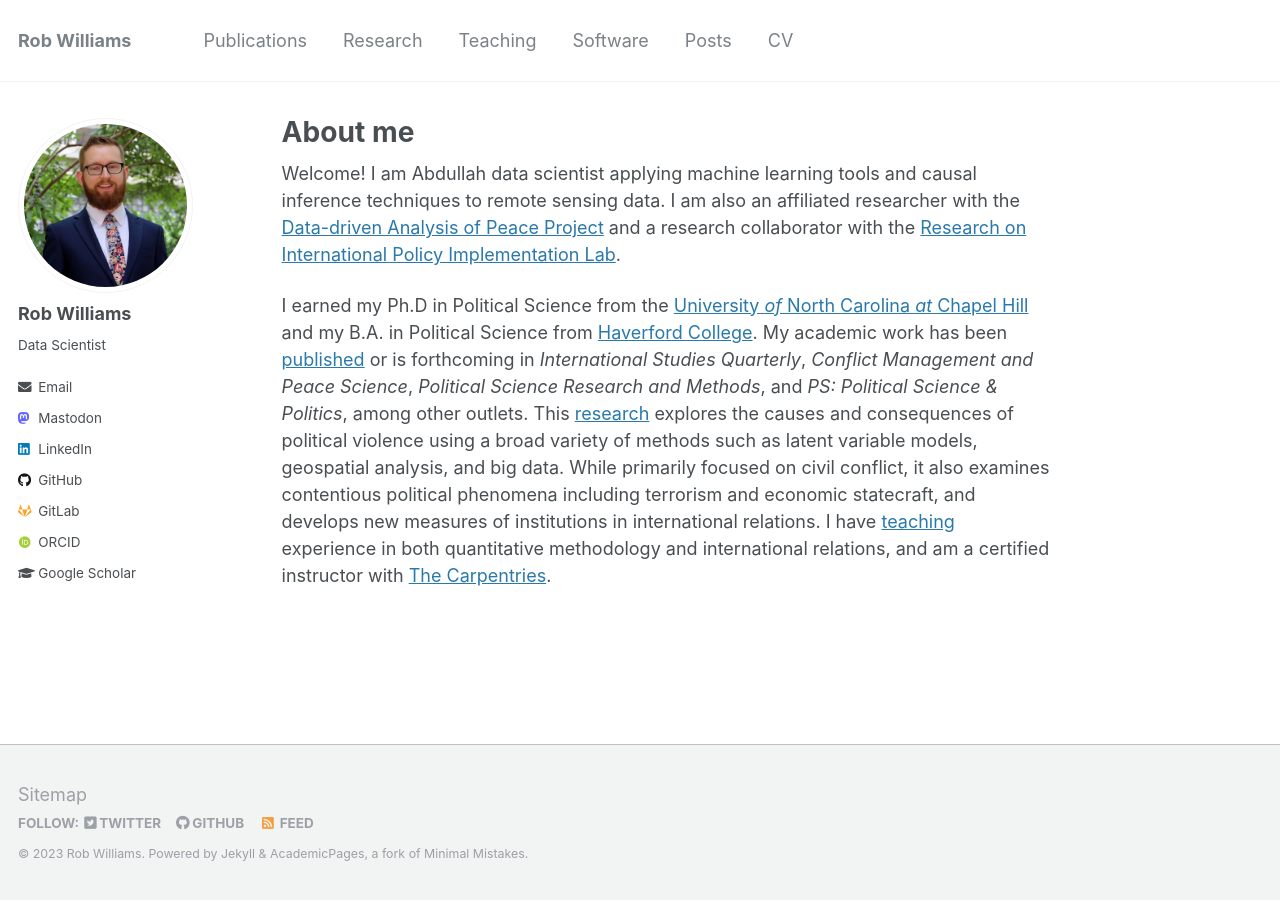
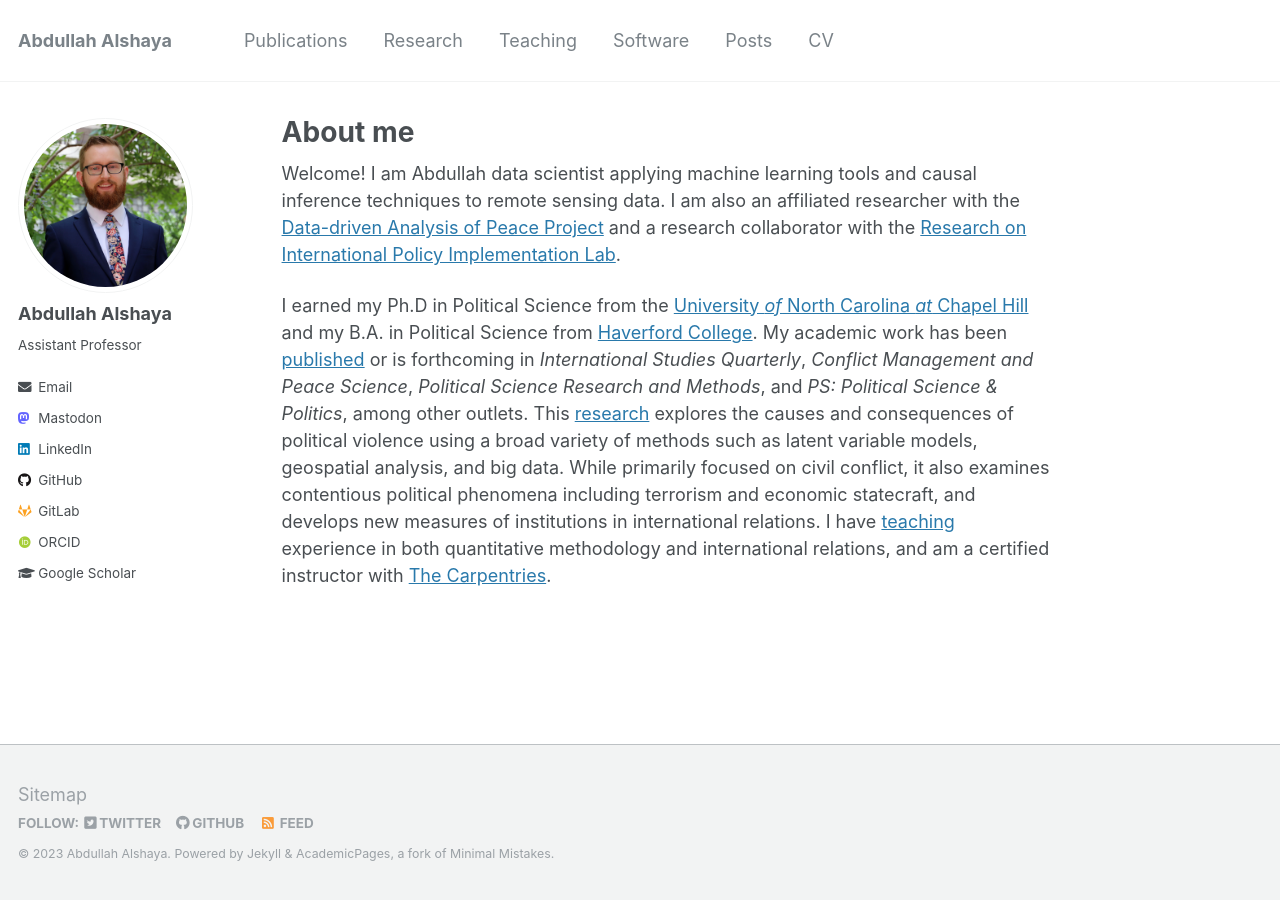
Before and after one commit to abdullah-alshaye/abdullah, a Jekyll site: the page built from _pages/about.md, in a window 1280 px wide. Built offline with Jekyll 4.4.1, drawn with Linux system fonts in a browser that asks for light colours; some web fonts are replaced.

Commit message:
"more changes to names"

```diff
--- a/_config.yml
+++ b/_config.yml
@@ -7,13 +7,13 @@
 
 # Site Settings
 locale                   : "en-US"
-title                    : "Rob Williams"
+title                    : "Abdullah Alshaya"
 title_separator          : "-"
-name                     : &name "Rob Williams"
-description              : &description "Postdoc in Political Science"
+name                     : &name "Abdullah Alshaya"
+description              : &description "Assistant Professor of Mechanical Engineering"
 url                      : https://jayrobwilliams.com # the base hostname & protocol for your site e.g. "https://mmistakes.github.io"
 baseurl                  : "" # the subpath of your site, e.g. "/blog"
-repository               : "jayrobwilliams/jayrobwilliams.github.io"
+repository               : "adullah-alshaye/abdullah-alshaye.github.io"
 teaser                   : # filename of teaser fallback teaser image placed in /images/, .e.g. "500x300.png"
 breadcrumbs              : false # true, false (default)
 words_per_minute         : 160
@@ -77,14 +77,14 @@ analytics:
   google:
     tracking_id          :
   goatcounter:
-    code		 : jayrobwilliams
+    code		 : abdullah-alshaye
 
 
 # Site Author
 author:
-  name             : "Rob Williams"
+  name             : "Abdullah Alshaya"
   avatar           : "profile.png"
-  bio              : "Data Scientist"
+  bio              : "Assistant Professor"
   location         :
   employer         :
   pubmed           :
```
